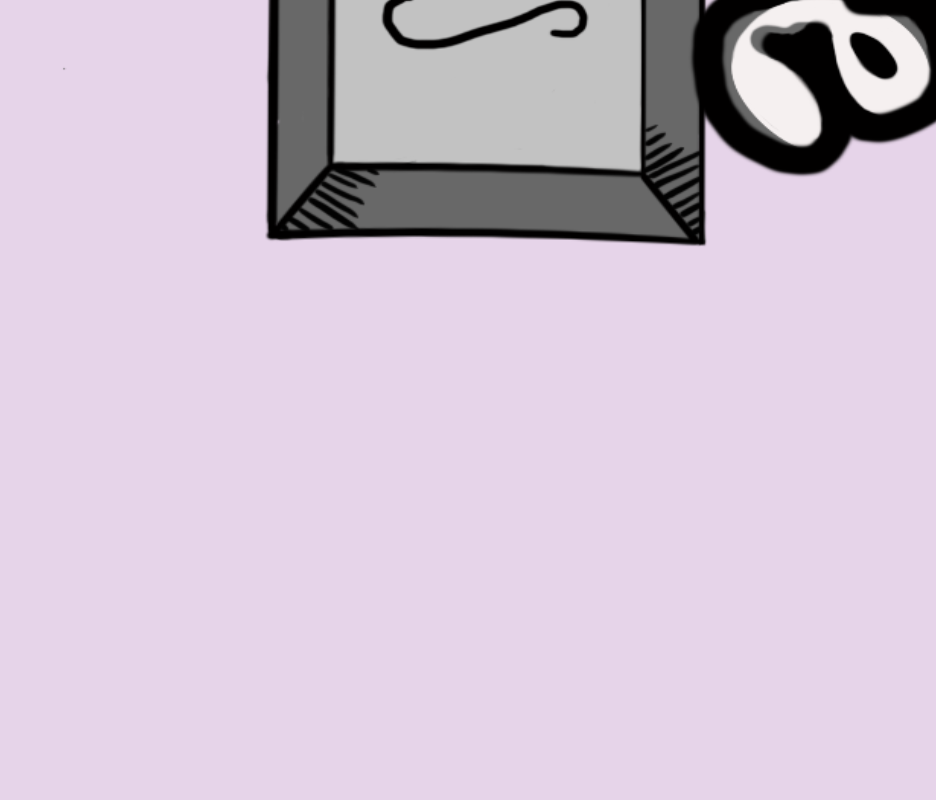
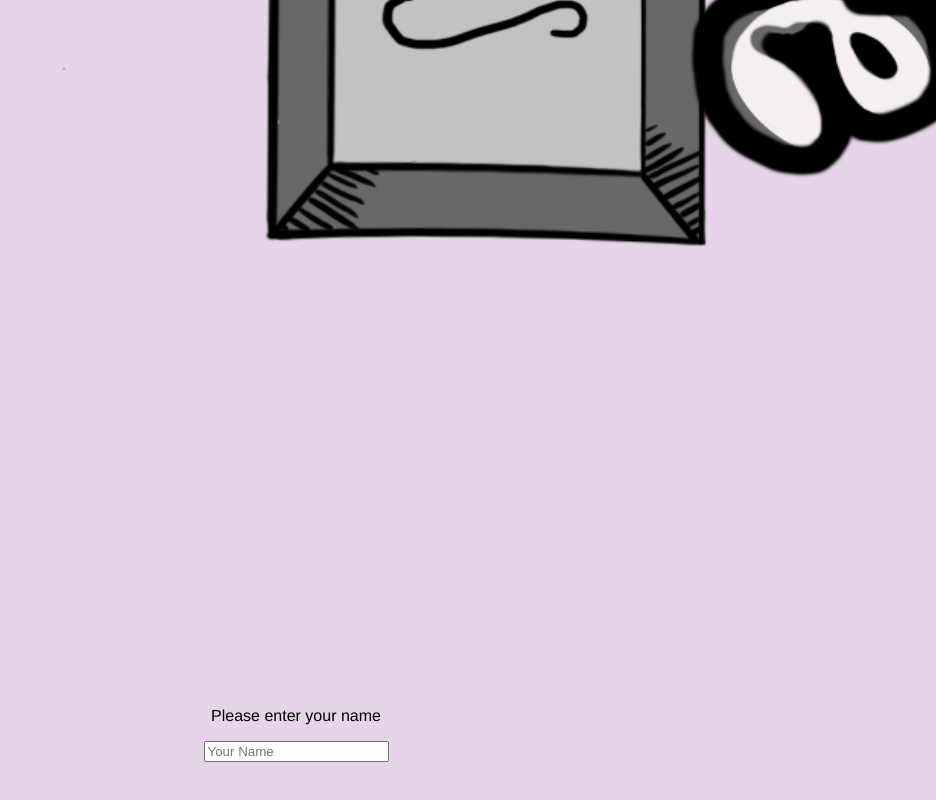
Before and after one commit to jess16313/KeyStroke-Crafters, a plain HTML site: page KCrafters Front End.html in a window 1280 px wide. Shown: the part 2101-2901 px from the top of the page, without its empty margins (344-1280 px from the left). Before the commit the page ends 2772 px from the top, so only its background shows below. Drawn offline with Linux system fonts and the light colour scheme.

Commit message:
Update KCrafters Front End.html

```diff
--- a/KCrafters Front End.html
+++ b/KCrafters Front End.html
@@ -24,6 +24,11 @@
   <body>
     <center>
       <img src= "Keystroke Crafters Title.PNG" alt = "Keystroke Crafters Title">
+
+      <div class="hand-drawn-box">
+        <p>Please enter your name</p>
+        <input type="text" name="username" placeholder="Your Name">
+      </div>
     </center>
   </body>
   </html>
```
